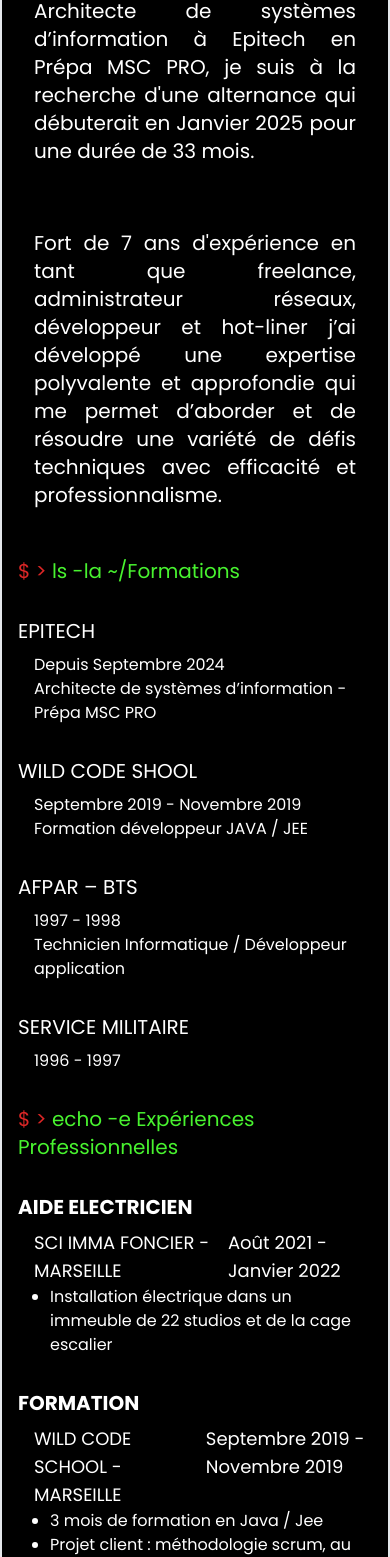
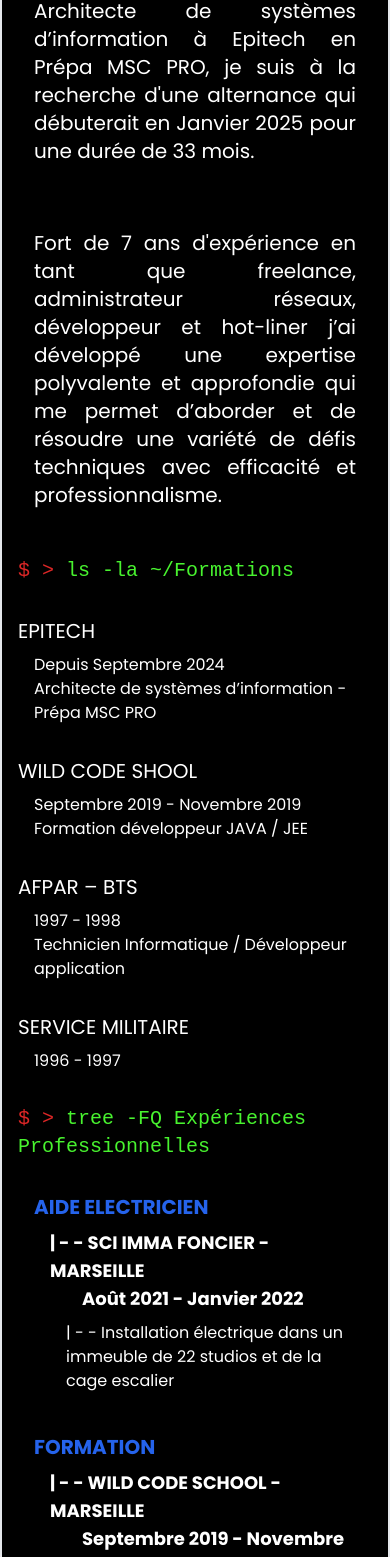
Before and after one commit to mohummadpeer/portfolio-terminal-react-tailwind, a React (Create React App) app: page / in a window 390 px wide. Shown: the part 425-1982 px from the top of the page. Built offline with nearby package versions, Linux system fonts and the light colour scheme.

Commit message:
feat:day04-05 portfolio

```diff
--- a/src/App.css
+++ b/src/App.css
@@ -14,3 +14,7 @@ body {
   background-size: contain;
   font-family: 'Poppins', monospace;
 }
+
+#title{
+  font-family: 'Fire Code', monospace;
+}
--- a/src/components/Fullstack/Fullstack.js
+++ b/src/components/Fullstack/Fullstack.js
@@ -5,18 +5,18 @@ function Fullstack() {
   return (
     <>
       <div id="fullstack">
-        <h2 className="text-left text-xl p-4">
+        <h2 className="text-left text-xl p-4" id="title">
           <span className="text-red-600"> $ > </span>
-          <span className="text-vert">cat ./compétences full stack</span>
+          <span className="text-vert">cat ./Compétences Full Stack</span>
         </h2>
 
         <div className="flex flex-wrap">
           {fullstack.map((data) => (
             <>
               <div className="w-1/3" key={data.id}>
-              <div className="flex flex-col justify-center mb-12">
-                  <img className="m-auto size-20" src={data.imageSrc} alt="" />
-                  <h3 className="pt-2 font-bold m-auto">{data.title}</h3>
+              <div className="flex flex-col mb-12">
+                  <img className="m-auto size-16 md:size-20" src={data.imageSrc} alt="" />
+                  <h3 className="m-auto pt-2 font-bold text-sm md:text-xl">{data.title}</h3>
               </div>
 
               </div>
--- a/src/components/Header.js
+++ b/src/components/Header.js
@@ -4,7 +4,7 @@ function Header() {
   return (
     <>
       <header>
-        <h1 className="my-4 font-ligth text-center text-2xl sm:text-3xl md:text-4xl bg-green-200 sm:bg-purple-300 md:bg-gray-300 lg:bg-blue-300 xl:bg-red-500">
+        <h1 id="title" className="my-4 font-ligth text-center text-2xl sm:text-3xl md:text-4xl bg-green-200 sm:bg-purple-300 md:bg-gray-300 lg:bg-blue-300 xl:bg-red-500">
           Mohummad_PEER
         </h1>
         <div className="flex flex-col md:flex-row">
@@ -14,21 +14,21 @@ function Header() {
                 <div className="min-w-24 md:min-w-36 md:min-w-40 text-vert">
                   Email :
                 </div>
-                <div class="Value">mohummad.peer@epitech.eu</div>
+                <div>mohummad.peer@epitech.eu</div>
               </li>
 
               <li className="m-4 flex flex-row">
                 <div className="min-w-24 md:min-w-36 md:min-w-40 text-vert">
                   Téléphone :
                 </div>
-                <div class="Value">07 83 97 49 82</div>
+                <div>07 83 97 49 82</div>
               </li>
 
               <li className="m-4 flex flex-row">
                 <div className="min-w-24 md:min-w-36 md:min-w-40 text-vert">
                   Ville
                 </div>
-                <div class="Value">13001 - Marseille</div>
+                <div>13001 - Marseille</div>
               </li>
 
               <div className="m-4 flex flex-row justify-center gap-12">
--- a/src/components/Training/Training.js
+++ b/src/components/Training/Training.js
@@ -6,7 +6,7 @@ function Training() {
   return (
     <>
       <section className="" id="training">
-        <h2 className="text-left text-xl p-4">
+        <h2 className="text-left text-xl p-4" id="title">
           <span className="text-red-600"> $ > </span>
           <span className="text-vert">ls -la ~/Formations</span>
         </h2>
--- a/src/components/Works/Works.js
+++ b/src/components/Works/Works.js
@@ -6,9 +6,9 @@ function Works() {
   return (
     <>
       <section className="" id="works">
-        <h2 className="text-left text-xl p-4">
+        <h2 className="text-left text-xl p-4" id="title">
           <span className="text-red-600"> $ > </span>
-          <span className="text-vert">echo -e Expériences Professionnelles</span>
+          <span className="text-vert">tree -FQ Expériences Professionnelles</span>
         </h2>
         <div className="">
           {WORKS_EXPERIENCE.map((item) => (
--- a/src/components/Works/WorksCard.js
+++ b/src/components/Works/WorksCard.js
@@ -3,18 +3,18 @@ import React from "react";
 function WorksCard({ details }) {
   return (
     <>
-      <div className="p-4">
-        <h6 className="text-xl mb-2 font-bold" id="school">
+      <div className="px-8 py-4">
+        <h6 className="text-blue-600 text-xl mb-2 font-bold" id="school">
           {details.title}
         </h6>
-        <div className="flex flex-row justify-between">
-          <div className="pl-4 text-lg">{details.society}</div>
-          <div className="pl-4 text-lg">{details.date}</div>
+        <div className="flex flex-col md:flex-row justify-between">
+          <div before="| - - "  className="before:content-[attr(before)] pl-4 font-bold text-lg">{details.society}</div>
+          <div className="pl-12 md:pl-0 font-bold text-lg">{details.date}</div>
         </div>
 
-        <ul className="pl-8 list-disc">
+        <ul className="pl-8 md:pl-12 list-none">
           {details.responsabilities.map((item) => (
-            <li key={item}>{item}</li>
+            <li before="| - - "  className="before:content-[attr(before)] py-2" key={item}>{item}</li>
           ))}
         </ul>
       </div>
--- a/src/data/fullstack.json
+++ b/src/data/fullstack.json
@@ -21,7 +21,7 @@
     },
     {
       "title": "SPRING BOOT",
-      "imageSrc": "https://upload.wikimedia.org/wikipedia/commons/thumb/b/b4/Springboot.jpg/640px-Springboot.jpg"
+      "imageSrc": "https://miro.medium.com/v2/resize:fit:1400/1*CIHazLUXhBCxiho2mE2glQ.png"
     },
     {
       "title": "PHP",
```
